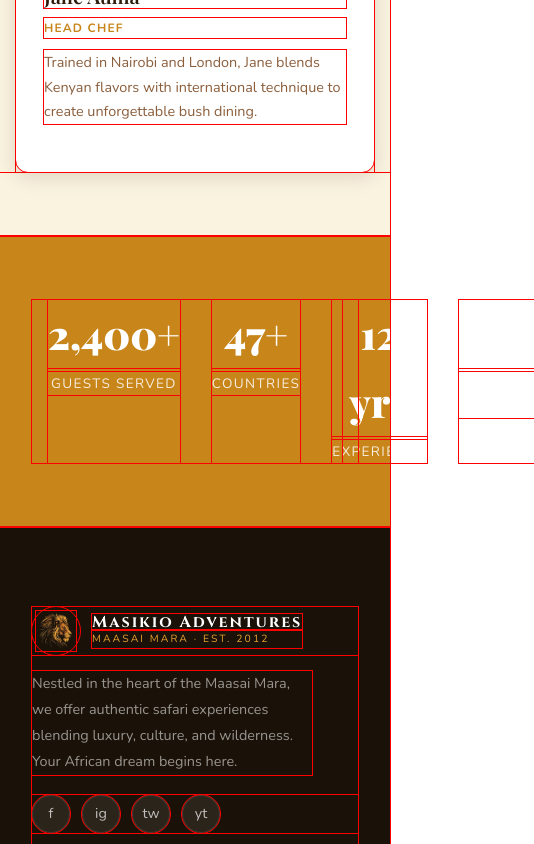
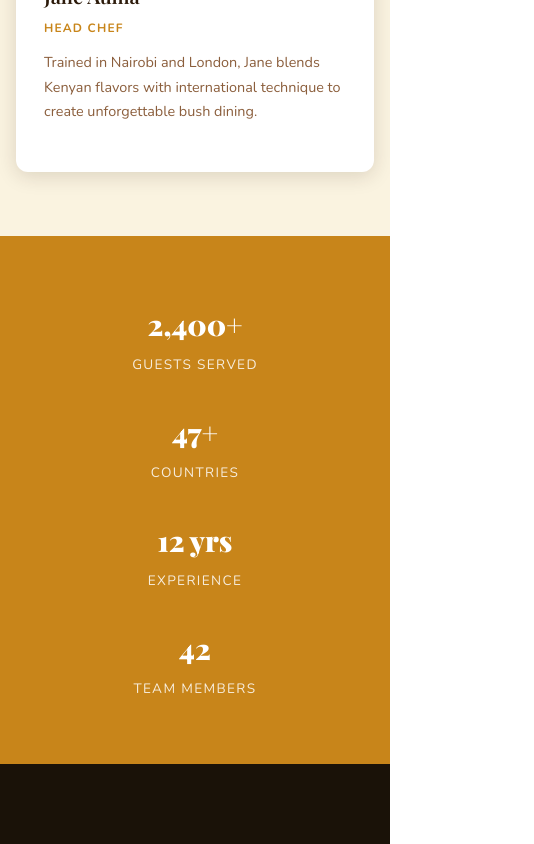
Before and after one commit to richardngasike/maskio-adventures, a Next.js app: page /about in a window 390 px wide. Shown: the part 4389-5233 px from the top of the page, 534 px wide, since content can reach past the window. Built offline with nearby package versions, Linux system fonts and the light colour scheme; a web font is replaced by a local one.

Commit message:
Updating the humberger menu background

```diff
--- a/app/about/page.js
+++ b/app/about/page.js
@@ -130,13 +130,13 @@ export default function AboutPage() {
         </div>
       </section>
 
-      <section style={{ background: 'var(--savannah-gold)', padding: '4rem 2rem' }}>
+     <section className="stats-section">
         <div className="container">
-          <div style={{ display: 'grid', gridTemplateColumns: 'repeat(4, 1fr)', gap: '2rem', textAlign: 'center' }}>
+          <div className="stats-grid">
             {stats.map((s, i) => (
-              <div key={i}>
-                <div style={{ fontFamily: 'var(--font-heading)', fontSize: '2.5rem', fontWeight: '900', color: 'var(--white)' }}>{s.num}</div>
-                <div style={{ fontSize: '0.85rem', color: 'rgba(255,255,255,0.85)', letterSpacing: '0.1em', textTransform: 'uppercase', marginTop: '0.25rem' }}>{s.label}</div>
+              <div key={i} className="stat-item">
+                <div className="stat-number">{s.num}</div>
+                <div className="stat-label">{s.label}</div>
               </div>
             ))}
           </div>
--- a/styles/globals.css
+++ b/styles/globals.css
@@ -32,7 +32,6 @@
   margin: 0;
   padding: 0;
   box-sizing: border-box;
-  outline: 1px solid red;
 }
 
 html {
@@ -190,7 +189,7 @@ h1, h2, h3, h4, h5, h6 {
 .nav-logo-icon {
   width: 48px;
   height: 48px;
-  background: var(black);
+  /* background: black; */
   border-radius: 50%;
   display: flex;
   align-items: center;
@@ -805,32 +804,45 @@ h1, h2, h3, h4, h5, h6 {
   line-height: 1.3;
 }
 
-.about-stats {
+.stats-section {
+  background: var(--savannah-gold);
+  padding: 4rem 2rem;
+}
+
+.stats-grid {
   display: grid;
-  grid-template-columns: repeat(3, 1fr);
-  gap: 1rem;
-  margin-top: 2.5rem;
-  padding-top: 2.5rem;
-  border-top: 1px solid var(--border);
-}
-
-.stat-item {
+  grid-template-columns: repeat(4, 1fr);
+  gap: 2rem;
   text-align: center;
 }
 
-.stat-num {
-  font-family: var(--font-heading);
-  font-size: 2rem;
+/* Tablet */
+@media (max-width: 768px) {
+  .stats-grid {
+    grid-template-columns: repeat(2, 1fr);
+  }
+}
+
+/* Mobile */
+@media (max-width: 480px) {
+  .stats-grid {
+    grid-template-columns: 1fr;
+  }
+}
+
+.stat-number {
+  font-family: var(--font-heading);
+  font-size: clamp(1.8rem, 5vw, 2.5rem);
   font-weight: 900;
-  color: var(--savannah-gold);
-  display: block;
+  color: var(--white);
 }
 
 .stat-label {
-  font-size: 0.78rem;
-  color: var(--savannah-earth);
-  letter-spacing: 0.08em;
+  font-size: 0.85rem;
+  color: rgba(255,255,255,0.85);
+  letter-spacing: 0.1em;
   text-transform: uppercase;
+  margin-top: 0.25rem;
 }
 
 /* ===================== GALLERY ===================== */
```
